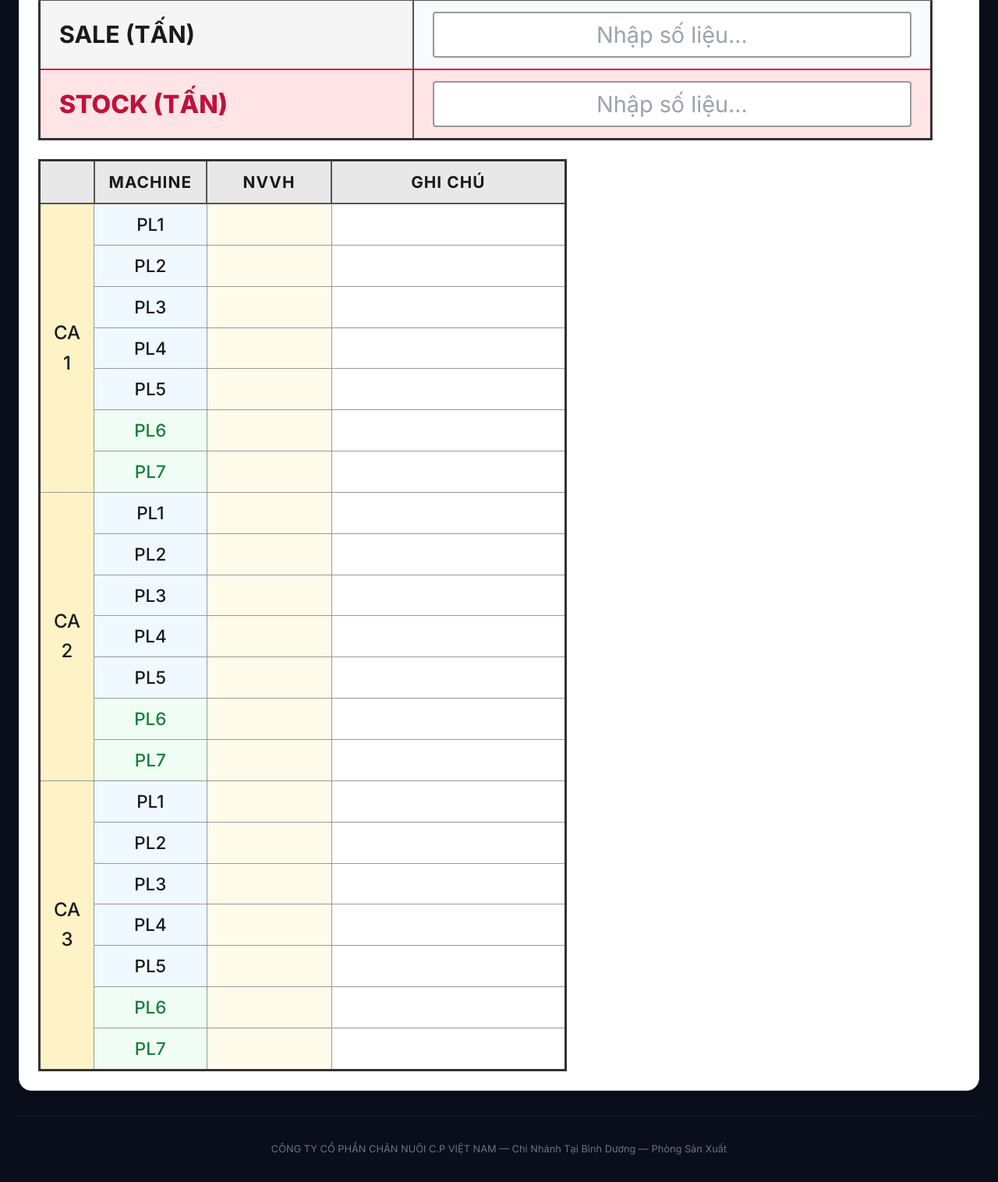
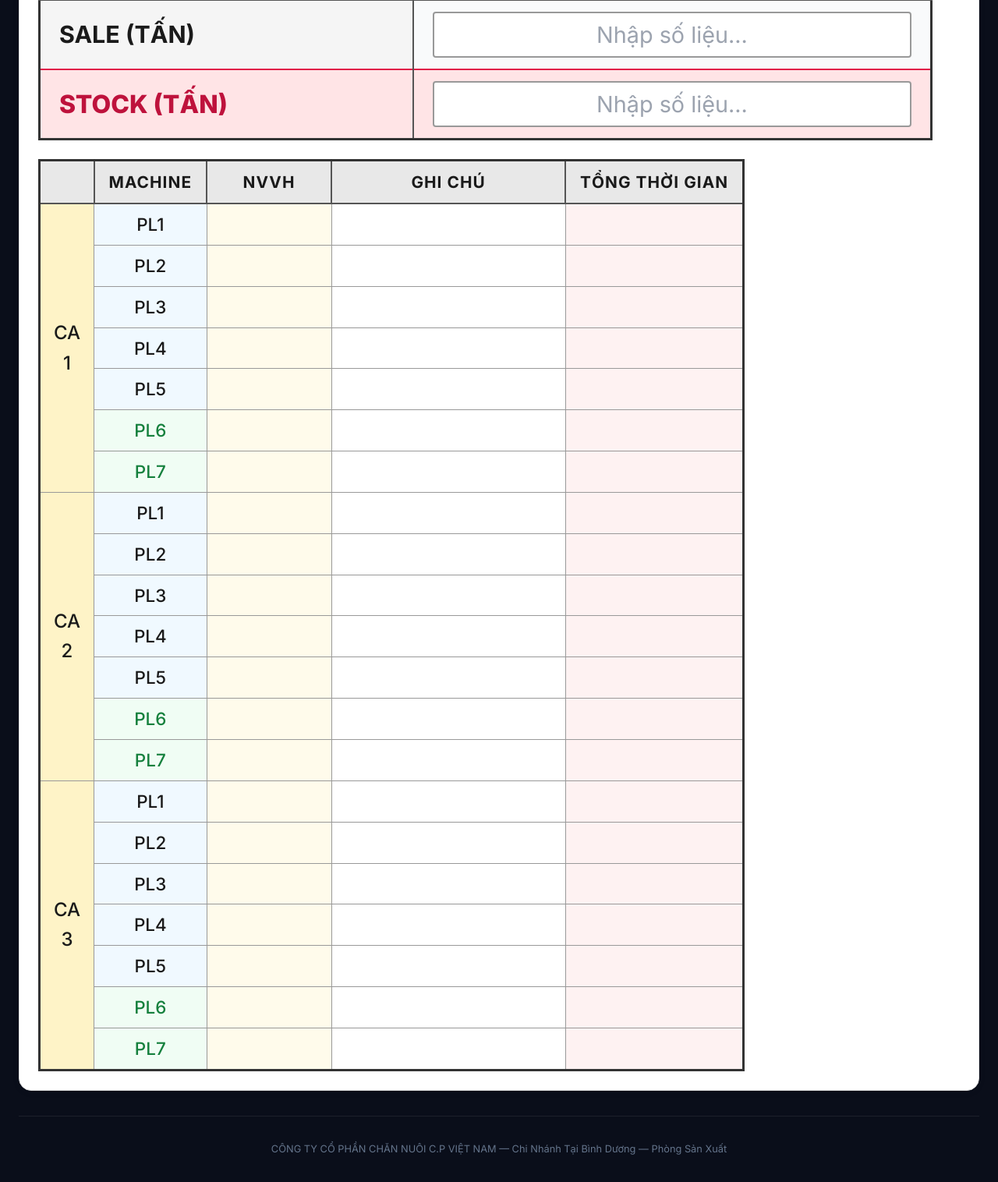
Before and after one commit to mixercpbd430-create/Sanluongcv, a Flask app: page /report in a window 1280 px wide. Shown: the part 1482-2998 px from the top of the page at 78% size. Run offline with Flask 3, Linux system fonts and the light colour scheme; the visitor is signed in with stand-in values (Sample User, id 1); data that the repository does not hold is empty; some libraries are stand-ins or nearby versions.

Commit message:
feat: add total time column to NVVH table

```diff
--- a/static/report.css
+++ b/static/report.css
@@ -455,6 +455,16 @@
 .nvvh-col-machine { width: 80px; }
 .nvvh-col-name { width: 160px; }
 .nvvh-col-note { min-width: 300px; }
+.nvvh-col-time { width: 120px; }
+
+.nvvh-time {
+    text-align: center;
+    font-weight: 700;
+    font-size: 1.3rem;
+    color: #b91c1c;
+    background: #fef2f2;
+    white-space: nowrap;
+}
 
 .nvvh-ca-cell {
     text-align: center;
--- a/static/report.js
+++ b/static/report.js
@@ -177,11 +177,13 @@ function renderNVVH(nvvh) {
 }
 
 function renderLossNotes(lossNotes) {
-    // Clear all note cells
+    // Clear all note and time cells
     ['ca1', 'ca2', 'ca3'].forEach(ca => {
         for (let i = 1; i <= 7; i++) {
             const el = document.getElementById(`note-${ca}-${i}`);
             if (el) el.textContent = '';
+            const timeEl = document.getElementById(`time-${ca}-${i}`);
+            if (timeEl) timeEl.textContent = '';
         }
     });
 
@@ -196,15 +198,23 @@ function renderLossNotes(lossNotes) {
         ['ca1', 'ca2', 'ca3'].forEach(ca => {
             // Filter entries that have data for this Ca
             const caEntries = [];
+            let totalTime = 0;
             entries.forEach(loss => {
                 if (loss[`${ca}_count`] > 0 || loss[`${ca}_time`] > 0) {
                     caEntries.push(fmtLoss(loss, ca));
+                    totalTime += (loss[`${ca}_time`] || 0);
                 }
             });
 
             if (caEntries.length > 0) {
                 const el = document.getElementById(`note-${ca}-${pl}`);
                 if (el) el.textContent = caEntries.join(' | ');
+            }
+
+            // Display total time
+            if (totalTime > 0) {
+                const timeEl = document.getElementById(`time-${ca}-${pl}`);
+                if (timeEl) timeEl.textContent = fmtTotalTime(totalTime);
             }
         });
     }
@@ -217,6 +227,15 @@ function fmtLoss(loss, caKey) {
     if (count > 0) parts.push(`${count} lần`);
     if (time > 0) parts.push(`${time}'`);
     return parts.join(', ');
+}
+
+function fmtTotalTime(minutes) {
+    if (minutes <= 0) return '';
+    const h = Math.floor(minutes / 60);
+    const m = minutes % 60;
+    if (h > 0 && m > 0) return `${h}h${m}'`;
+    if (h > 0) return `${h}h`;
+    return `${m}'`;
 }
 
 // ---- Auto-save SALE/STOCK ----
--- a/templates/report.html
+++ b/templates/report.html
@@ -201,33 +201,34 @@
                                 <th class="nvvh-col-machine">MACHINE</th>
                                 <th class="nvvh-col-name">NVVH</th>
                                 <th class="nvvh-col-note">GHI CHÚ</th>
+                                <th class="nvvh-col-time">Tổng thời gian</th>
                             </tr>
                         </thead>
                         <tbody id="nvvh-body">
                             <!-- CA 1 -->
-                            <tr class="nvvh-row"><td class="nvvh-ca-cell" rowspan="7">CA 1</td><td class="nvvh-machine">PL1</td><td class="nvvh-name" id="nvvh-ca1-pl1"></td><td class="nvvh-note" id="note-ca1-1"></td></tr>
-                            <tr class="nvvh-row"><td class="nvvh-machine">PL2</td><td class="nvvh-name" id="nvvh-ca1-pl2"></td><td class="nvvh-note" id="note-ca1-2"></td></tr>
-                            <tr class="nvvh-row"><td class="nvvh-machine">PL3</td><td class="nvvh-name" id="nvvh-ca1-pl3"></td><td class="nvvh-note" id="note-ca1-3"></td></tr>
-                            <tr class="nvvh-row"><td class="nvvh-machine">PL4</td><td class="nvvh-name" id="nvvh-ca1-pl4"></td><td class="nvvh-note" id="note-ca1-4"></td></tr>
-                            <tr class="nvvh-row"><td class="nvvh-machine">PL5</td><td class="nvvh-name" id="nvvh-ca1-pl5"></td><td class="nvvh-note" id="note-ca1-5"></td></tr>
-                            <tr class="nvvh-row nvvh-pl67"><td class="nvvh-machine">PL6</td><td class="nvvh-name" id="nvvh-ca1-pl6"></td><td class="nvvh-note" id="note-ca1-6"></td></tr>
-                            <tr class="nvvh-row nvvh-pl67"><td class="nvvh-machine">PL7</td><td class="nvvh-name" id="nvvh-ca1-pl7"></td><td class="nvvh-note" id="note-ca1-7"></td></tr>
+                            <tr class="nvvh-row"><td class="nvvh-ca-cell" rowspan="7">CA 1</td><td class="nvvh-machine">PL1</td><td class="nvvh-name" id="nvvh-ca1-pl1"></td><td class="nvvh-note" id="note-ca1-1"></td><td class="nvvh-time" id="time-ca1-1"></td></tr>
+                            <tr class="nvvh-row"><td class="nvvh-machine">PL2</td><td class="nvvh-name" id="nvvh-ca1-pl2"></td><td class="nvvh-note" id="note-ca1-2"></td><td class="nvvh-time" id="time-ca1-2"></td></tr>
+                            <tr class="nvvh-row"><td class="nvvh-machine">PL3</td><td class="nvvh-name" id="nvvh-ca1-pl3"></td><td class="nvvh-note" id="note-ca1-3"></td><td class="nvvh-time" id="time-ca1-3"></td></tr>
+                            <tr class="nvvh-row"><td class="nvvh-machine">PL4</td><td class="nvvh-name" id="nvvh-ca1-pl4"></td><td class="nvvh-note" id="note-ca1-4"></td><td class="nvvh-time" id="time-ca1-4"></td></tr>
+                            <tr class="nvvh-row"><td class="nvvh-machine">PL5</td><td class="nvvh-name" id="nvvh-ca1-pl5"></td><td class="nvvh-note" id="note-ca1-5"></td><td class="nvvh-time" id="time-ca1-5"></td></tr>
+                            <tr class="nvvh-row nvvh-pl67"><td class="nvvh-machine">PL6</td><td class="nvvh-name" id="nvvh-ca1-pl6"></td><td class="nvvh-note" id="note-ca1-6"></td><td class="nvvh-time" id="time-ca1-6"></td></tr>
+                            <tr class="nvvh-row nvvh-pl67"><td class="nvvh-machine">PL7</td><td class="nvvh-name" id="nvvh-ca1-pl7"></td><td class="nvvh-note" id="note-ca1-7"></td><td class="nvvh-time" id="time-ca1-7"></td></tr>
                             <!-- CA 2 -->
-                            <tr class="nvvh-row"><td class="nvvh-ca-cell" rowspan="7">CA 2</td><td class="nvvh-machine">PL1</td><td class="nvvh-name" id="nvvh-ca2-pl1"></td><td class="nvvh-note" id="note-ca2-1"></td></tr>
-                            <tr class="nvvh-row"><td class="nvvh-machine">PL2</td><td class="nvvh-name" id="nvvh-ca2-pl2"></td><td class="nvvh-note" id="note-ca2-2"></td></tr>
-                            <tr class="nvvh-row"><td class="nvvh-machine">PL3</td><td class="nvvh-name" id="nvvh-ca2-pl3"></td><td class="nvvh-note" id="note-ca2-3"></td></tr>
-                            <tr class="nvvh-row"><td class="nvvh-machine">PL4</td><td class="nvvh-name" id="nvvh-ca2-pl4"></td><td class="nvvh-note" id="note-ca2-4"></td></tr>
-                            <tr class="nvvh-row"><td class="nvvh-machine">PL5</td><td class="nvvh-name" id="nvvh-ca2-pl5"></td><td class="nvvh-note" id="note-ca2-5"></td></tr>
-                            <tr class="nvvh-row nvvh-pl67"><td class="nvvh-machine">PL6</td><td class="nvvh-name" id="nvvh-ca2-pl6"></td><td class="nvvh-note" id="note-ca2-6"></td></tr>
-                            <tr class="nvvh-row nvvh-pl67"><td class="nvvh-machine">PL7</td><td class="nvvh-name" id="nvvh-ca2-pl7"></td><td class="nvvh-note" id="note-ca2-7"></td></tr>
+                            <tr class="nvvh-row"><td class="nvvh-ca-cell" rowspan="7">CA 2</td><td class="nvvh-machine">PL1</td><td class="nvvh-name" id="nvvh-ca2-pl1"></td><td class="nvvh-note" id="note-ca2-1"></td><td class="nvvh-time" id="time-ca2-1"></td></tr>
+                            <tr class="nvvh-row"><td class="nvvh-machine">PL2</td><td class="nvvh-name" id="nvvh-ca2-pl2"></td><td class="nvvh-note" id="note-ca2-2"></td><td class="nvvh-time" id="time-ca2-2"></td></tr>
+                            <tr class="nvvh-row"><td class="nvvh-machine">PL3</td><td class="nvvh-name" id="nvvh-ca2-pl3"></td><td class="nvvh-note" id="note-ca2-3"></td><td class="nvvh-time" id="time-ca2-3"></td></tr>
+                            <tr class="nvvh-row"><td class="nvvh-machine">PL4</td><td class="nvvh-name" id="nvvh-ca2-pl4"></td><td class="nvvh-note" id="note-ca2-4"></td><td class="nvvh-time" id="time-ca2-4"></td></tr>
+                            <tr class="nvvh-row"><td class="nvvh-machine">PL5</td><td class="nvvh-name" id="nvvh-ca2-pl5"></td><td class="nvvh-note" id="note-ca2-5"></td><td class="nvvh-time" id="time-ca2-5"></td></tr>
+                            <tr class="nvvh-row nvvh-pl67"><td class="nvvh-machine">PL6</td><td class="nvvh-name" id="nvvh-ca2-pl6"></td><td class="nvvh-note" id="note-ca2-6"></td><td class="nvvh-time" id="time-ca2-6"></td></tr>
+                            <tr class="nvvh-row nvvh-pl67"><td class="nvvh-machine">PL7</td><td class="nvvh-name" id="nvvh-ca2-pl7"></td><td class="nvvh-note" id="note-ca2-7"></td><td class="nvvh-time" id="time-ca2-7"></td></tr>
                             <!-- CA 3 -->
-                            <tr class="nvvh-row"><td class="nvvh-ca-cell" rowspan="7">CA 3</td><td class="nvvh-machine">PL1</td><td class="nvvh-name" id="nvvh-ca3-pl1"></td><td class="nvvh-note" id="note-ca3-1"></td></tr>
-                            <tr class="nvvh-row"><td class="nvvh-machine">PL2</td><td class="nvvh-name" id="nvvh-ca3-pl2"></td><td class="nvvh-note" id="note-ca3-2"></td></tr>
-                            <tr class="nvvh-row"><td class="nvvh-machine">PL3</td><td class="nvvh-name" id="nvvh-ca3-pl3"></td><td class="nvvh-note" id="note-ca3-3"></td></tr>
-                            <tr class="nvvh-row"><td class="nvvh-machine">PL4</td><td class="nvvh-name" id="nvvh-ca3-pl4"></td><td class="nvvh-note" id="note-ca3-4"></td></tr>
-                            <tr class="nvvh-row"><td class="nvvh-machine">PL5</td><td class="nvvh-name" id="nvvh-ca3-pl5"></td><td class="nvvh-note" id="note-ca3-5"></td></tr>
-                            <tr class="nvvh-row nvvh-pl67"><td class="nvvh-machine">PL6</td><td class="nvvh-name" id="nvvh-ca3-pl6"></td><td class="nvvh-note" id="note-ca3-6"></td></tr>
-                            <tr class="nvvh-row nvvh-pl67"><td class="nvvh-machine">PL7</td><td class="nvvh-name" id="nvvh-ca3-pl7"></td><td class="nvvh-note" id="note-ca3-7"></td></tr>
+                            <tr class="nvvh-row"><td class="nvvh-ca-cell" rowspan="7">CA 3</td><td class="nvvh-machine">PL1</td><td class="nvvh-name" id="nvvh-ca3-pl1"></td><td class="nvvh-note" id="note-ca3-1"></td><td class="nvvh-time" id="time-ca3-1"></td></tr>
+                            <tr class="nvvh-row"><td class="nvvh-machine">PL2</td><td class="nvvh-name" id="nvvh-ca3-pl2"></td><td class="nvvh-note" id="note-ca3-2"></td><td class="nvvh-time" id="time-ca3-2"></td></tr>
+                            <tr class="nvvh-row"><td class="nvvh-machine">PL3</td><td class="nvvh-name" id="nvvh-ca3-pl3"></td><td class="nvvh-note" id="note-ca3-3"></td><td class="nvvh-time" id="time-ca3-3"></td></tr>
+                            <tr class="nvvh-row"><td class="nvvh-machine">PL4</td><td class="nvvh-name" id="nvvh-ca3-pl4"></td><td class="nvvh-note" id="note-ca3-4"></td><td class="nvvh-time" id="time-ca3-4"></td></tr>
+                            <tr class="nvvh-row"><td class="nvvh-machine">PL5</td><td class="nvvh-name" id="nvvh-ca3-pl5"></td><td class="nvvh-note" id="note-ca3-5"></td><td class="nvvh-time" id="time-ca3-5"></td></tr>
+                            <tr class="nvvh-row nvvh-pl67"><td class="nvvh-machine">PL6</td><td class="nvvh-name" id="nvvh-ca3-pl6"></td><td class="nvvh-note" id="note-ca3-6"></td><td class="nvvh-time" id="time-ca3-6"></td></tr>
+                            <tr class="nvvh-row nvvh-pl67"><td class="nvvh-machine">PL7</td><td class="nvvh-name" id="nvvh-ca3-pl7"></td><td class="nvvh-note" id="note-ca3-7"></td><td class="nvvh-time" id="time-ca3-7"></td></tr>
                         </tbody>
                     </table>
                 </div>
```
